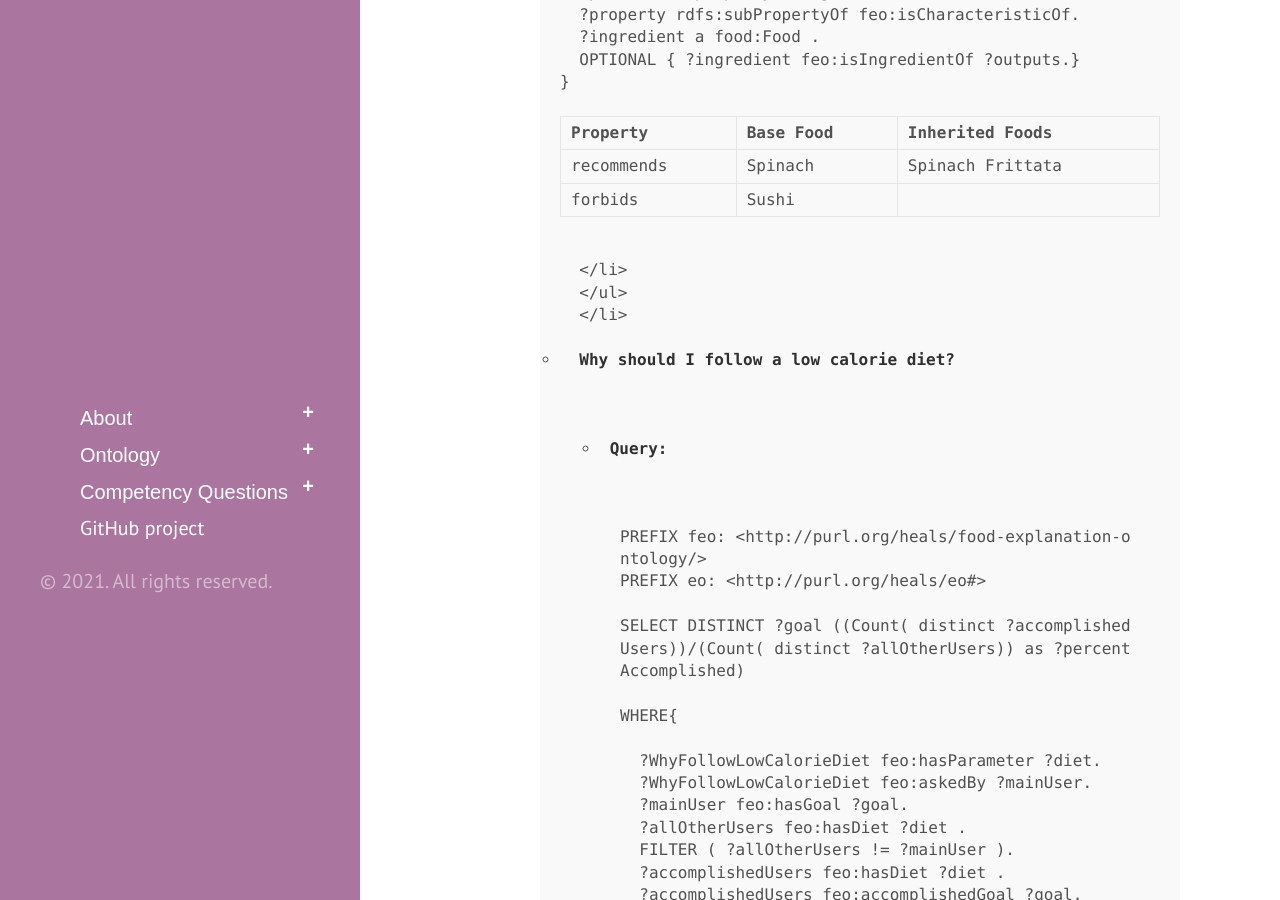
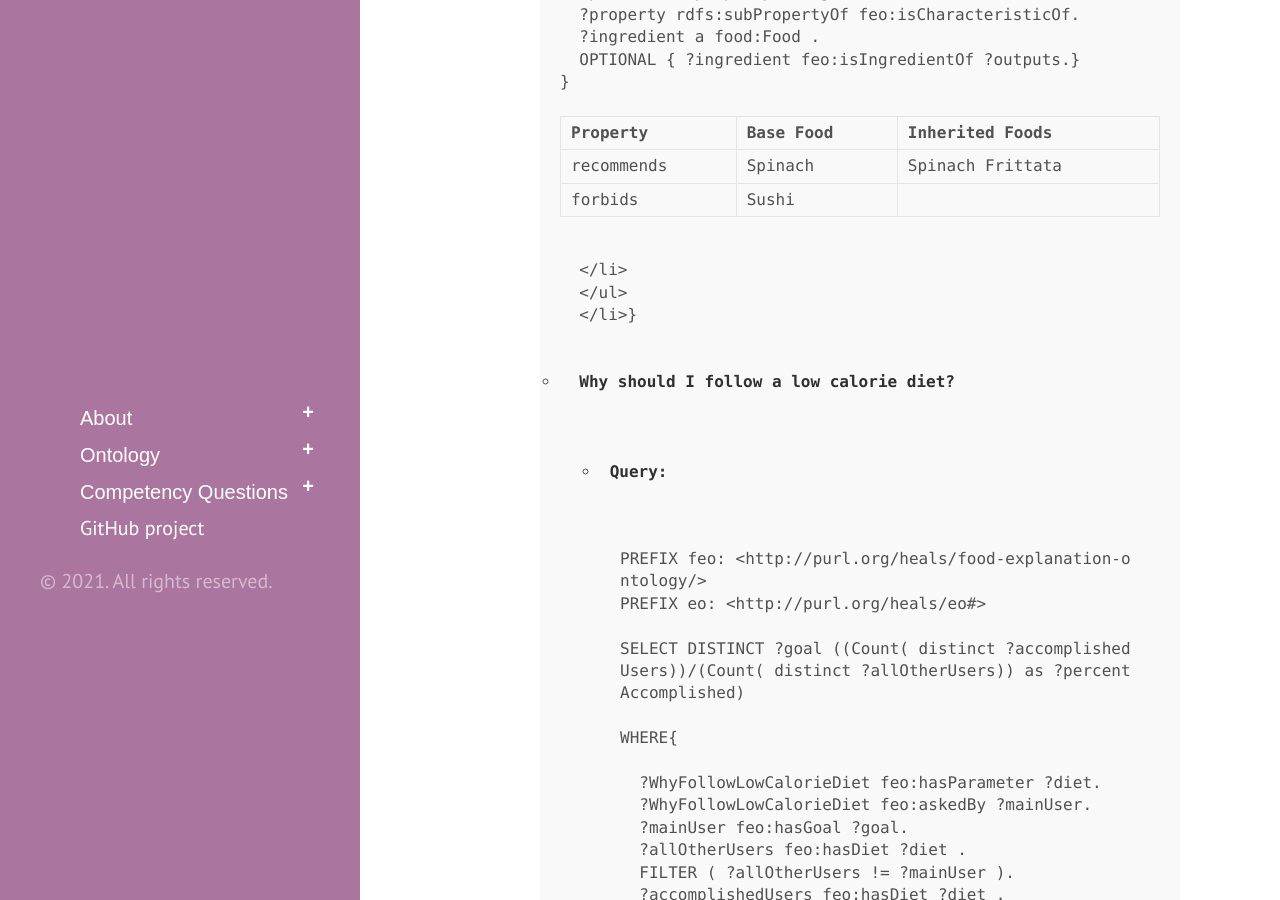
Before and after one commit to tetherless-world/food-expanation-ontology, a Jekyll site: the page built from competencyquestions.md, in a window 1280 px wide and 900 px high, scrolled down 2648 px. Built offline with Jekyll 4.4.1, drawn with Linux system fonts in a browser that asks for light colours; Markdown is read by kramdown in place of the engine named in the settings.

Commit message:
Update competencyquestions.md

```diff
--- a/competencyquestions.md
+++ b/competencyquestions.md
@@ -137,8 +137,8 @@
 </table>
   </li>
   </ul>
-  </li>
-}
+  </li>}
+
    <li id="question3"><strong>  What if I was pregnant?</strong>
   <ul type = "circle">
     <li> <strong>Query:</strong> <br/>
@@ -178,8 +178,9 @@
 </table>
   </li>
   </ul>
-  </li>
-  <li id="question3"><strong>  Why should I follow a low calorie diet?</strong>
+  </li>}
+
+  <li id="question4"><strong>  Why should I follow a low calorie diet?</strong>
   <ul type = "circle">
     <li> <strong>Query:</strong> <br/>
       <pre>
```
